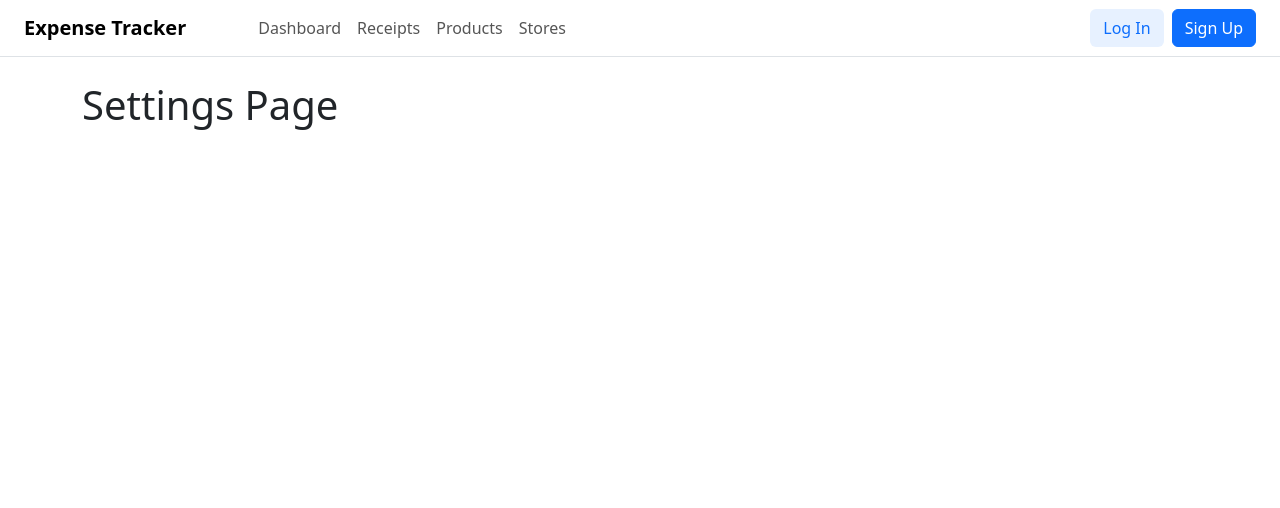
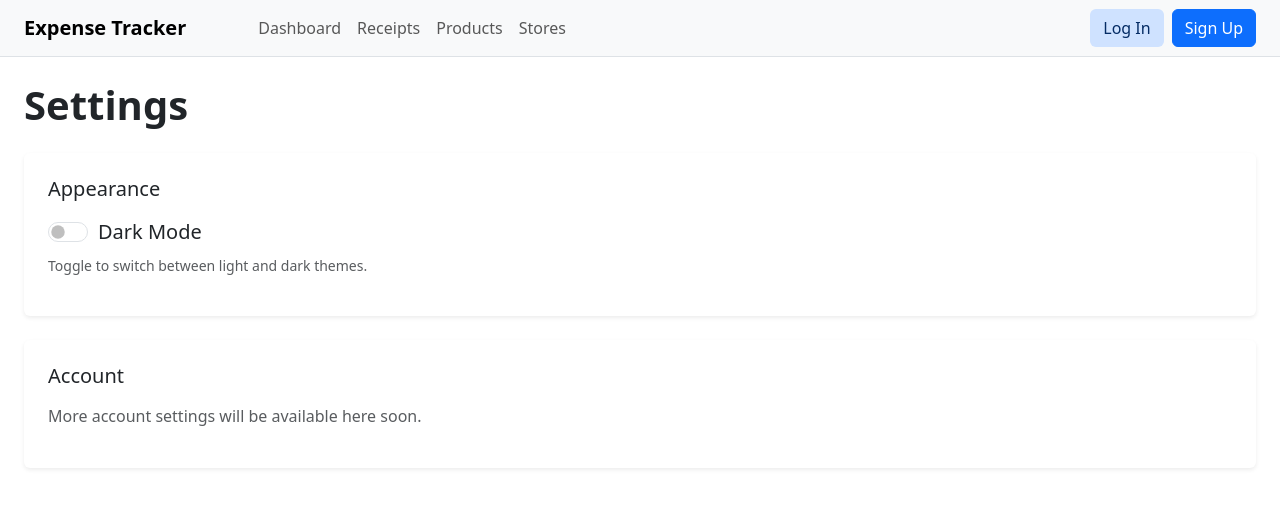
Before and after one commit to HarunUYGUC/Expense-Tracker, a React (Vite) app: page /settings in a window 1280 px wide. Shown: the top 508 px of the page. Built offline with nearby package versions, Linux system fonts and the light colour scheme.

Commit message:
Dark Mode added.

```diff
--- a/src/App.css
+++ b/src/App.css
@@ -1,5 +1,4 @@
 .navbar-nav .nav-link {
-  color: #555;
   font-weight: 500;
   transition: color 0.2s ease-in-out;
 }
@@ -115,3 +114,65 @@
   object-fit: cover;
   border-radius: 8px;
 }
+
+/* Karanlık Mod Başlangıç */
+.dashboard-page-wrapper,
+.receipts-page-wrapper {
+  background-color: var(--bs-body-bg);
+  min-height: calc(100vh - 57px);
+}
+
+.login-page-wrapper {
+  min-height: calc(100vh - 57px);
+  display: flex;
+  align-items: center;
+  justify-content: center;
+  background-color: var(--bs-tertiary-bg);
+}
+
+.quick-link-icon {
+  font-size: 1.5rem;
+  width: 50px;
+  height: 50px;
+  border-radius: 50%;
+  display: flex;
+  align-items: center;
+  justify-content: center;
+  background-color: var(--bs-primary-bg-subtle);
+  color: var(--bs-primary-text-emphasis);
+}
+
+.dropzone-container {
+  border: 2px dashed var(--bs-border-color-translucent);
+  border-radius: 8px;
+  background-color: var(--bs-body-bg);
+  padding: 4rem;
+  text-align: center;
+  cursor: pointer;
+  transition: background-color 0.2s ease-in-out;
+}
+
+.dropzone-active {
+  background-color: var(--bs-primary-bg-subtle);
+  border-color: var(--bs-primary);
+}
+
+.btn-login-style {
+  background-color: var(--bs-primary-bg-subtle);
+  color: var(--bs-primary-text-emphasis);
+  border-color: transparent;
+}
+
+.btn-login-style:hover {
+  background-color: var(--bs-primary-border-subtle);
+  color: var(--bs-primary-text-emphasis);
+}
+
+.nav-link-logout {
+  color: var(--bs-primary-text-emphasis);
+}
+
+.nav-link-logout:hover {
+  color: var(--bs-primary);
+}
+/* Karanlık Mod Bitiş */
--- a/src/App.jsx
+++ b/src/App.jsx
@@ -8,11 +8,11 @@ import Receipts from './pages/Receipts';
 import Products from './pages/Products';
 import ProductDetails from './pages/ProductDetails';
 import LoginPage from './pages/LoginPage';
+import Settings from './pages/Settings';
 
 const Stores = () => <div className="container mt-4"><h1>Stores Page</h1></div>;
 const AnalyzeExpenses = () => <div className="container mt-4"><h1>Analyze Expenses Page</h1></div>;
 const Reports = () => <div className="container mt-4"><h1>Reports Page</h1></div>;
-const Settings = () => <div className="container mt-4"><h1>Settings Page</h1></div>;
 
 function App() {
   return (
@@ -29,7 +29,7 @@ function App() {
           <Route path="/stores" element={<Stores />} />
           <Route path="/login" element={<LoginPage />} />
 
-          {/* Quick Links'te kullandığımız rotalar */}
+          {/* Quick Links */}
           <Route path="/analyze" element={<AnalyzeExpenses />} />
           <Route path="/reports" element={<Reports />} />
           <Route path="/settings" element={<Settings />} />
--- a/src/components/Navbar.jsx
+++ b/src/components/Navbar.jsx
@@ -2,18 +2,23 @@ import React from 'react';
 import { NavLink, Link } from 'react-router-dom';
 import { FaBell } from 'react-icons/fa';
 import { useAuth } from '../context/AuthContext';
+import { useTheme } from '../context/ThemeContext';
 
 function Navbar() {
   const { user, logout } = useAuth();
+  const { theme } = useTheme();
 
   return (
-    <nav className="navbar navbar-expand-lg navbar-light bg-white border-bottom">
+    <nav
+      className={`navbar navbar-expand-lg border-bottom ${theme === 'dark' ? 'navbar-dark' : 'navbar-light'}`}
+      style={{ backgroundColor: 'var(--bs-tertiary-bg)' }}
+    >
       <div className="container-fluid px-4">
 
-        {/* Marka */}
+        {/* Marka (Logo) */}
         <Link className="navbar-brand fw-bold" to="/">Expense Tracker</Link>
 
-        {/* MOBİL TOGGLER (HAMBURGER) BUTONU */}
+        {/* Mobil Toggler (Hamburger) Butonu */}
         <button
           className="navbar-toggler"
           type="button"
@@ -26,7 +31,7 @@ function Navbar() {
           <span className="navbar-toggler-icon"></span>
         </button>
 
-        {/* COLLAPSIBLE WRAPPER */}
+        {/* Çökebilir (Collapsible) Wrapper */}
         <div className="collapse navbar-collapse" id="mainNavbar">
 
           {/* Sayfa Linkleri */}
--- /dev/null
+++ b/src/context/ThemeContext.jsx
@@ -0,0 +1,31 @@
+import React, { createContext, useState, useContext, useEffect } from 'react';
+
+const ThemeContext = createContext(null);
+
+const getInitialTheme = () => {
+  const savedTheme = localStorage.getItem('theme');
+  return savedTheme ? savedTheme : 'light';
+};
+
+export const ThemeProvider = ({ children }) => {
+  const [theme, setTheme] = useState(getInitialTheme);
+
+  const toggleTheme = () => {
+    setTheme(prevTheme => (prevTheme === 'light' ? 'dark' : 'light'));
+  };
+
+  useEffect(() => {
+    document.documentElement.setAttribute('data-bs-theme', theme);
+
+    localStorage.setItem('theme', theme);
+  }, [theme]);
+
+  const value = { theme, toggleTheme };
+
+  return <ThemeContext.Provider value={value}>{children}</ThemeContext.Provider>;
+};
+
+// eslint-disable-next-line react-refresh/only-export-components
+export const useTheme = () => {
+  return useContext(ThemeContext);
+};
--- a/src/main.jsx
+++ b/src/main.jsx
@@ -3,6 +3,7 @@ import ReactDOM from 'react-dom/client';
 import { BrowserRouter } from 'react-router-dom';
 import App from './App.jsx';
 import AuthProvider from './context/AuthContext';
+import { ThemeProvider } from './context/ThemeContext';
 
 import 'bootstrap/dist/css/bootstrap.min.css';
 import 'bootstrap/dist/js/bootstrap.bundle.min.js';
@@ -12,7 +13,9 @@ ReactDOM.createRoot(document.getElementById('root')).render(
   <React.StrictMode>
     <BrowserRouter>
       <AuthProvider>
-        <App />
+        <ThemeProvider>
+          <App />
+        </ThemeProvider>
       </AuthProvider>
     </BrowserRouter>
   </React.StrictMode>,
--- a/src/pages/Products.jsx
+++ b/src/pages/Products.jsx
@@ -4,7 +4,8 @@ import { allProducts } from '../data/products';
 
 function Products() {
   return (
-    <div className="container-fluid px-4 py-4" style={{ backgroundColor: '#f8f9fa' }}>
+<div className="dashboard-page-wrapper p-4">
+      <div className="container-fluid">
         {/* Breadcrumb */}
         <nav aria-label="breadcrumb" className="mb-3">
           <ol className="breadcrumb">
@@ -14,7 +15,6 @@ function Products() {
 
         <div className="d-flex justify-content-between align-items-center mb-4">
           <h1 className="display-6 fw-bold">Products</h1>
-        {/* İsteğe bağlı olarak buraya "Yeni Ürün Ekle" butonu gelebilir */}
         </div>
 
         <div className="row">
@@ -35,6 +35,7 @@ function Products() {
           ))}
         </div>
       </div>
+    </div>
   );
 }
 
--- /dev/null
+++ b/src/pages/Settings.jsx
@@ -0,0 +1,47 @@
+import React from 'react';
+import { useTheme } from '../context/ThemeContext';
+
+function Settings() {
+  const { theme, toggleTheme } = useTheme();
+
+  return (
+    <div className="container-fluid px-4 py-4" style={{ backgroundColor: 'var(--bs-body-bg)' }}>
+      <h1 className="display-6 fw-bold mb-4">Settings</h1>
+
+      {/* Görünüm Ayarları Kartı */}
+      <div className="card border-0 shadow-sm mb-4">
+        <div className="card-body p-4">
+          <h5 className="card-title mb-3">Appearance</h5>
+
+          <div className="form-check form-switch fs-5">
+            <input
+              className="form-check-input"
+              type="checkbox"
+              role="switch"
+              id="darkModeToggle"
+              checked={theme === 'dark'}
+              onChange={toggleTheme}
+            />
+            <label className="form-check-label" htmlFor="darkModeToggle">
+              Dark Mode
+            </label>
+          </div>
+          <p className="text-muted small mt-2">
+            Toggle to switch between light and dark themes.
+          </p>
+        </div>
+      </div>
+
+      {/* İleride buraya başka ayarlar eklenecek */}
+      <div className="card border-0 shadow-sm">
+        <div className="card-body p-4">
+          <h5 className="card-title mb-3">Account</h5>
+          <p className="text-muted">More account settings will be available here soon.</p>
+        </div>
+      </div>
+
+    </div>
+  );
+}
+
+export default Settings;
```
Also changed, not shown: src/pages/ProductDetails.jsx (+23 -6 lines). Lines whose indentation alone changed are shown as unchanged.
